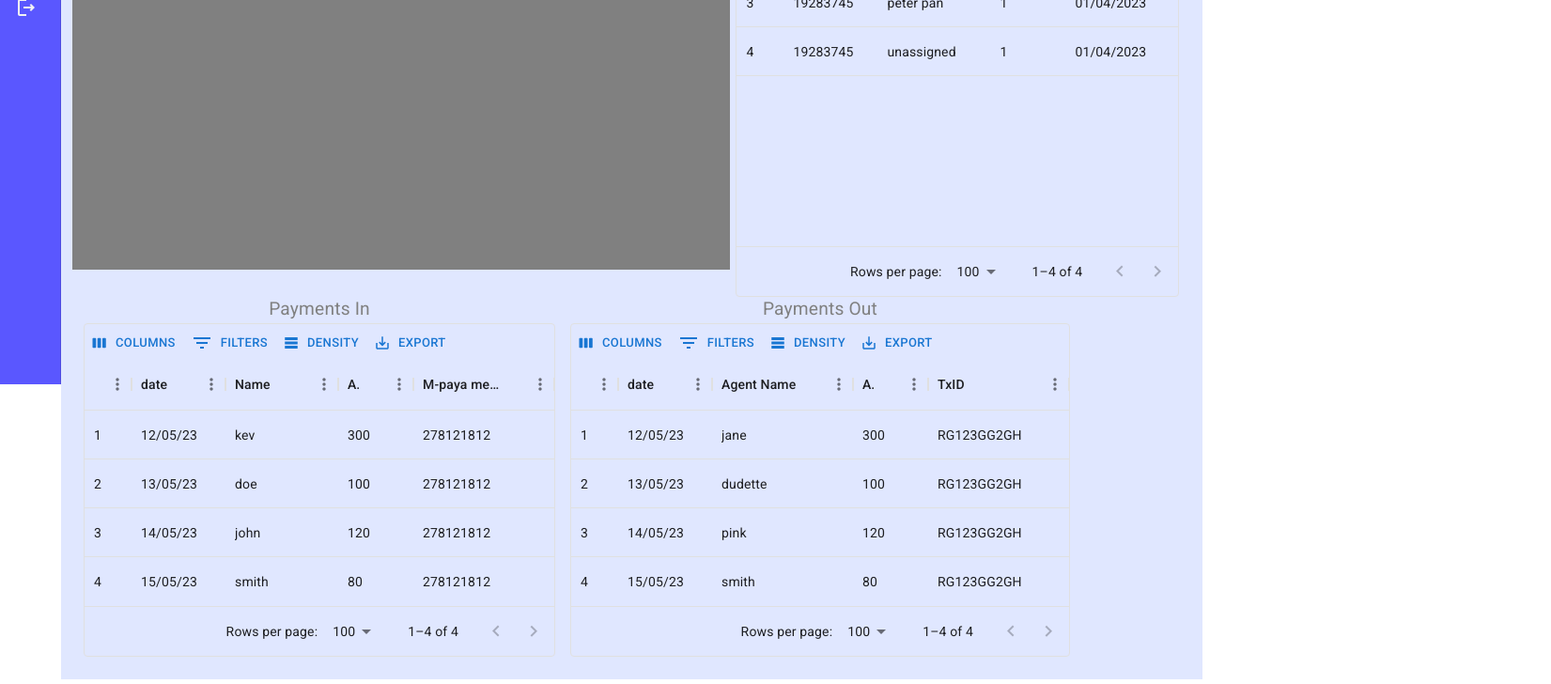
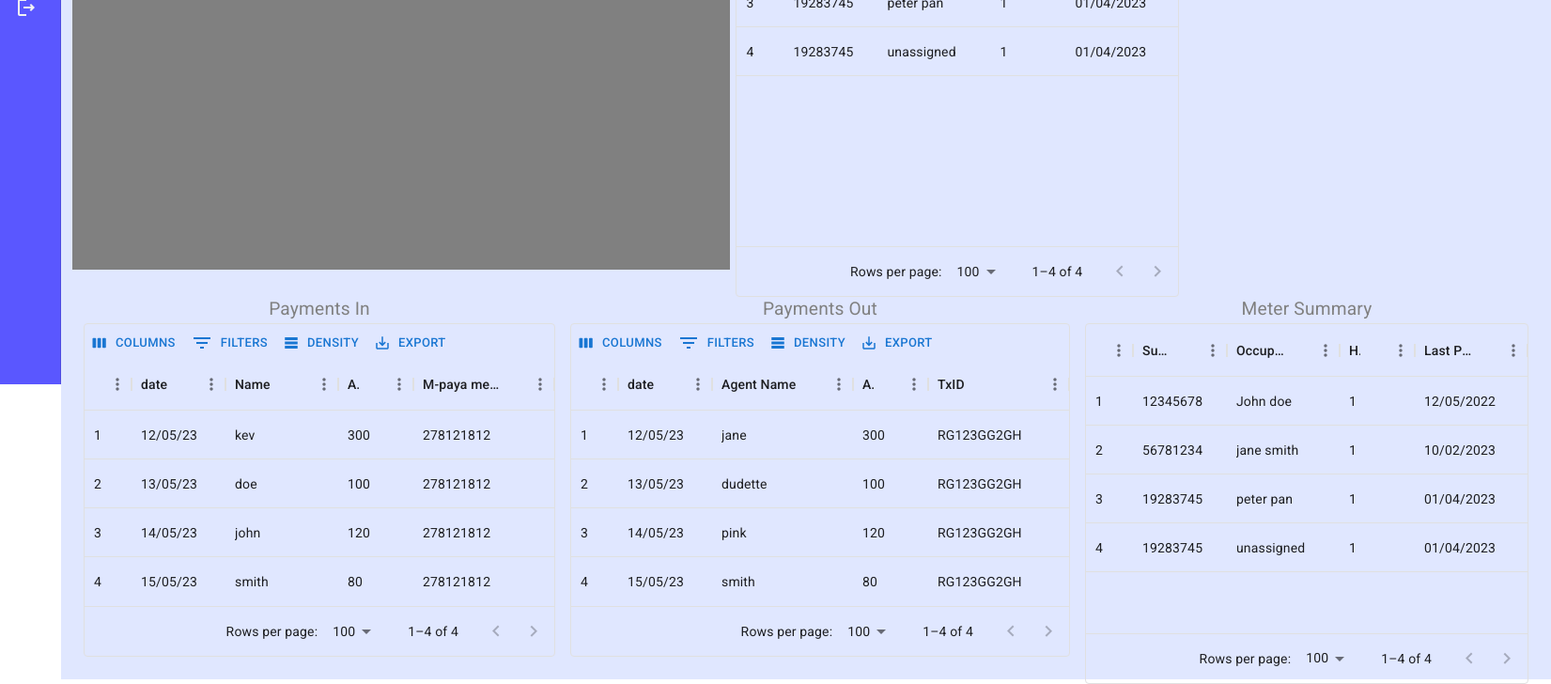
Before and after one commit to Kangonga/landlord-portal, a React (Vite) app: page /home/mainMeters in a window 1280 px wide. Shown: the part 391-1119 px from the top of the page at 94% size, 1651 px wide, since content can reach past the window. Built offline with nearby package versions, Linux system fonts and the light colour scheme.

Commit message:
feat: add submeter table to the meter table

```diff
--- a/src/features/mainMeterFeatures/components/mainMeterDataTable/MeterDataTables.tsx
+++ b/src/features/mainMeterFeatures/components/mainMeterDataTable/MeterDataTables.tsx
@@ -2,6 +2,7 @@ import { DataGrid, GridToolbar } from '@mui/x-data-grid';
 import { MeterContainer } from "./styles";
 import { payInColumns, payOutColumns, payinrows, payoutrows } from "./meterTableDataStructure";
 import { Box, Typography } from '@mui/material';
+import SubMeterTable from '../subMeterTable/SubMeterTable';
 
 export default function MeterDataTables() {
   return (
@@ -23,6 +24,7 @@ export default function MeterDataTables() {
       }}
       />
     </Box>
+    <SubMeterTable />
     </MeterContainer>
   )
 }
```
